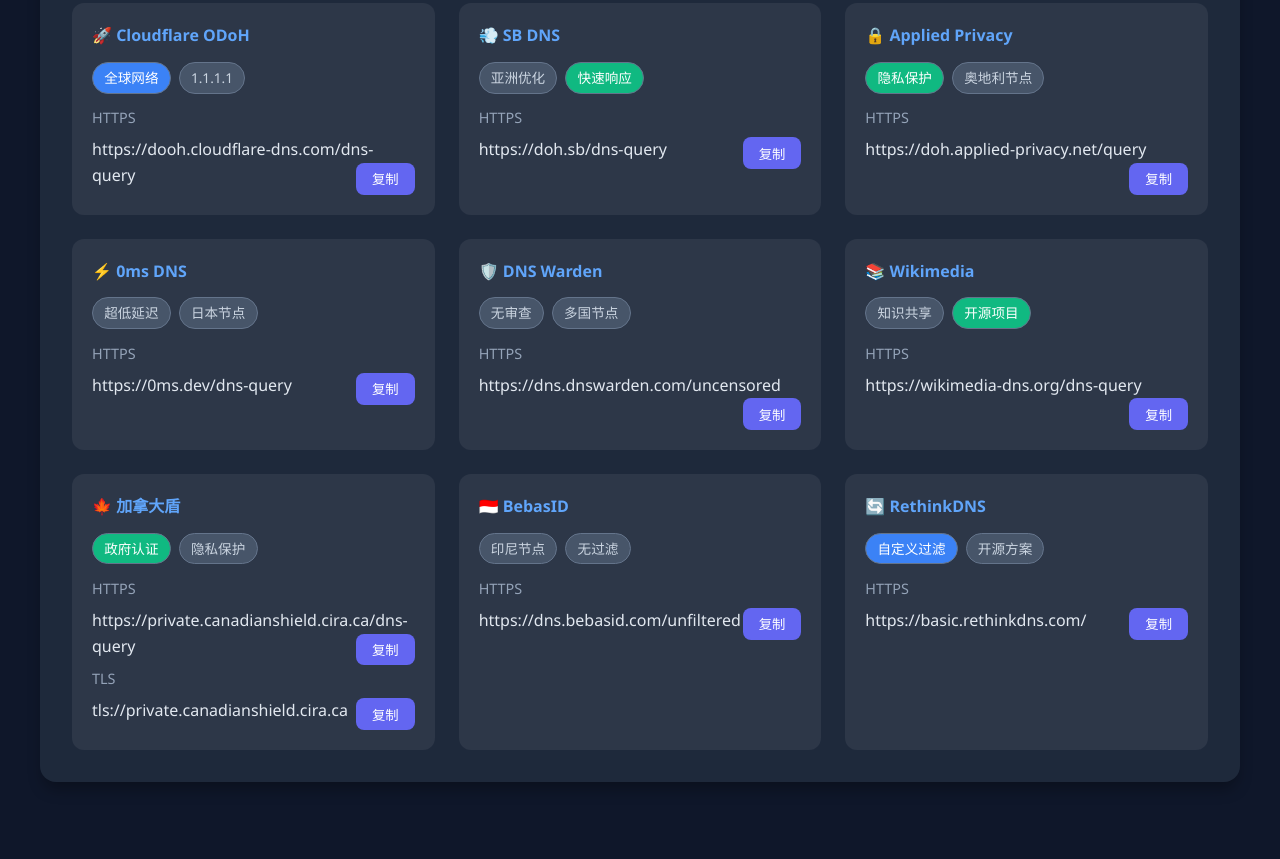
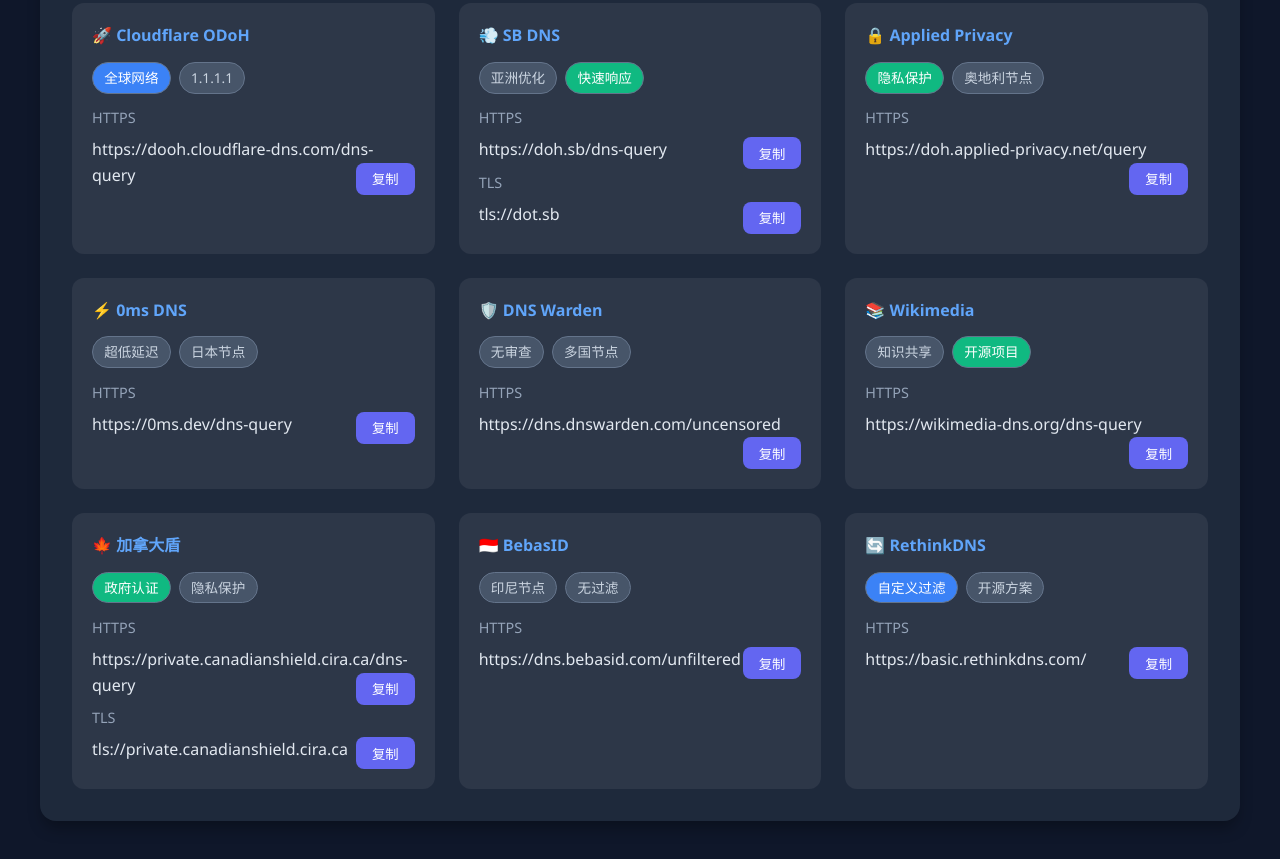
Before and after one commit to tianming25/8712da, a plain HTML site: page index.html in a window 1280 px wide. Shown: the part 1911-2770 px from the top of the page. Drawn offline with Linux system fonts and the light colour scheme.

Commit message:
Add files via upload

```diff
--- a/index.html
+++ b/index.html
@@ -413,6 +413,9 @@
                     <div class="protocol">HTTPS</div>
                     <code>https://doh.sb/dns-query</code>
                     <button class="copy-btn" onclick="copyText('https://doh.sb/dns-query')">复制</button>
+ <div class="protocol">TLS</div>
+                    <code>tls://dot.sb</code>
+                    <button class="copy-btn" onclick="copyText('tls://dot.sb')">复制</button>
                 </div>
 
                 <div class="dns-item">
```
